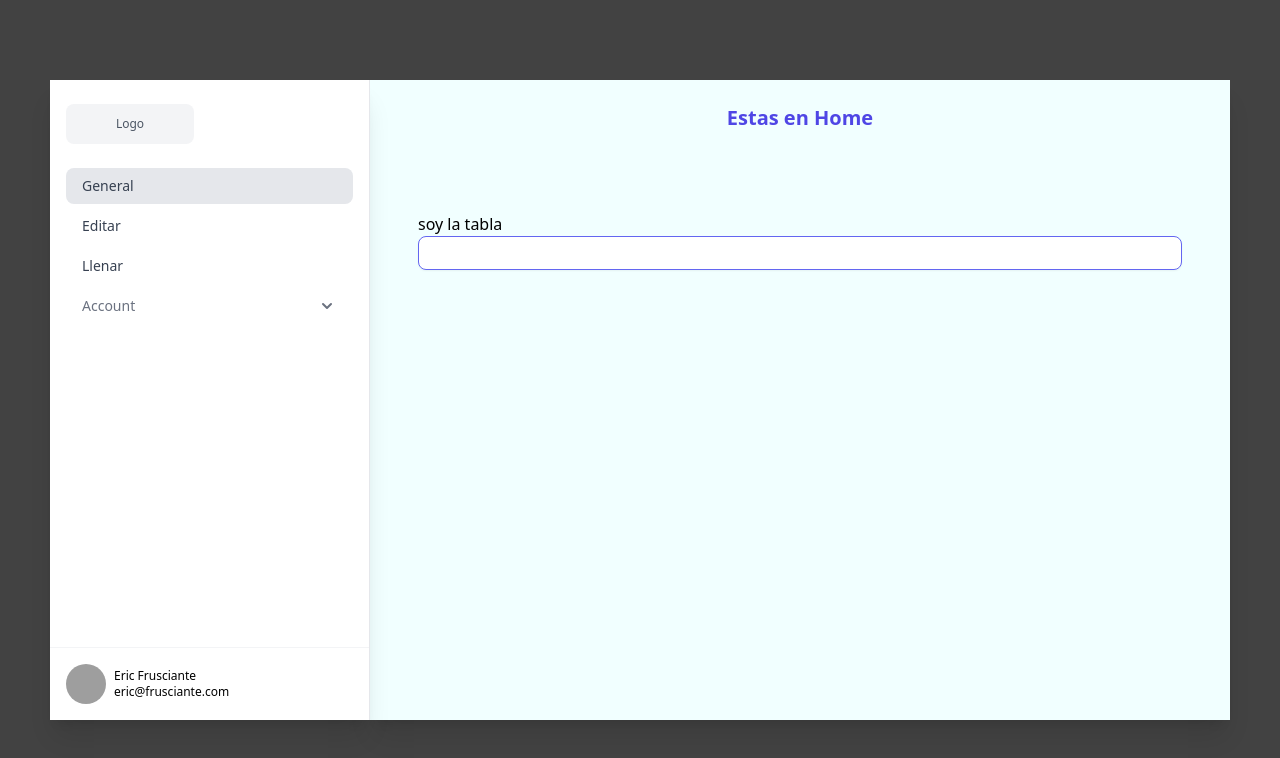
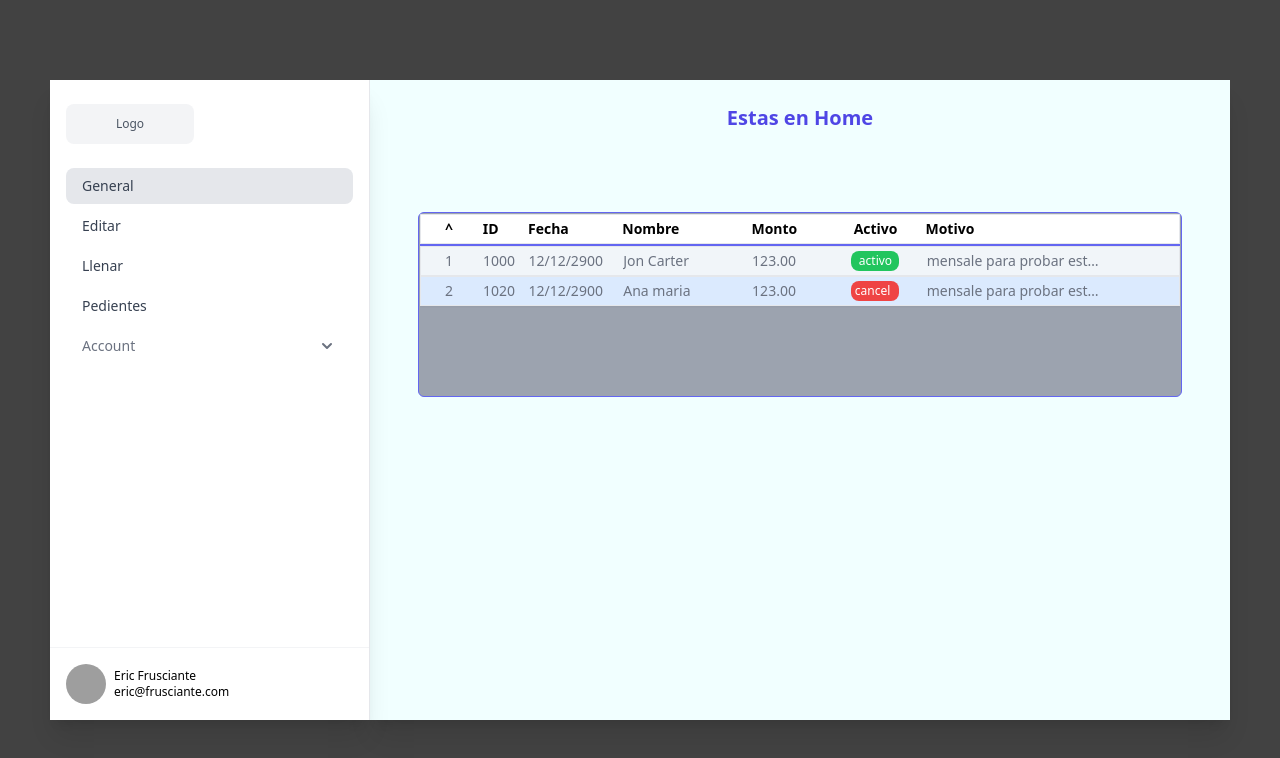
Before and after one commit to 54albert54/printAppReact, a React (Vite) app: page / in a window 1280 px wide. Shown: the top 758 px of the page. Built offline with nearby package versions, Linux system fonts and the light colour scheme; grey boxes are pictures that could not be loaded.

Commit message:
ready table view

```diff
--- /dev/null
+++ b/src/components/CellViews.tsx
@@ -0,0 +1,33 @@
+import { TDataToShow } from "../context/types";
+
+
+
+
+interface Props {
+  element:TDataToShow
+  idx:number
+}
+
+const CellViews = ({element, idx}:Props) => {
+  return (
+    <ul className={`${idx  % 2 == 0 ? "bg-slate-100": "bg-blue-100"} hover:bg-slate-300 hover:cursor-pointer w-full flex flex-row justify-between  border shadow-sm font-light text-gray-500  text-sm  py-1 pl-6`}  >
+      <li className="w-[50px] ">{idx +1}</li>
+      <li className="w-[60px] ">{element.ID}</li>
+      <li className="w-[125px] ">{element.FechaColilla}</li>
+      <li className="w-[170px] max-w-[205px] overflow-hidden text-start truncate">{element.NombreCliente}</li>
+      <li className="w-[120px] max-w-[110px] overflow-hidden  pr-8 ">{element.Cantidad}</li>
+      <li className="w-[100px] flex  justify-start">{element.active? <p className="bg-green-500 w-12 font-normal rounded-lg px-2 text-white text-[12px]">activo</p>:<p className="bg-red-500 w-12 font-normal rounded-lg pl-1 text-white text-[12px]">cancel</p>}</li>
+
+
+
+
+      <li className="w-[280px] mr-10 max-w-xs overflow-hidden hover:overflow-visible transition duration-500 ease-out hover:ease-in  relative z-0 group ">
+        <p className="truncate w-[180px] z-0 group-hover:hidden ">{element.motivo}</p>
+      <p className={`absolute  w-[325px]   z-30 top-0 hidden group-hover:block hover:bg-slate-300`}    >{element.motivo}ddd</p>
+      </li>
+
+    </ul>
+  );
+};
+
+export default CellViews;
--- a/src/components/MainTableView.tsx
+++ b/src/components/MainTableView.tsx
@@ -1,14 +1,44 @@
+import { useEffect, useState } from "react";
+import CellViews from "./CellViews";
+import Context from "../context/provider";
+
 export default function MainTableView (){
+    const context = Context();
+    const [allData , setData ] = useState (context?.data)
+
+    useEffect(()=>{
+        console.log('se agrego uno nuevo');
+        setData(context?.data)
+
+    },[context?.data])
 
     return(
-        <section>
-            <p>soy la tabla</p>
-            <div className="flex  items-center justify-between gap-4 rounded-lg border  bg-white p-4 text-sm font-medium shadow-sm border-indigo-500"
-    >
 
-            </div>
+            <section className="border-indigo-500 border rounded-md overflow-hidden p-[1px] bg-gray-400 min-h-[30%] max-h-[82%]">
+                <ul className="  w-full flex flex-row justify-between  border shadow-sm font-semibold text-sm bg-white py-1 pl-6 ">
 
 
-        </section>
+                    <li className="w-[50px] ">{'^'}</li>
+                    <li className="w-[60px] ">ID</li>
+                    <li className="w-[125px] ">Fecha</li>
+                    <li className="w-[150px]  ">Nombre</li>
+                    <li className="w-[120px] relative left-4 "><p>Monto</p></li>
+                    <li className="w-[100px] flex relative right-1  justify-end  ">Activo</li>
+                    <li className="w-[360px] pl-6 ">Motivo</li>
+
+                </ul>
+                <div className=" overflow-scroll border-t-2 border-indigo-500  scroll-smooth h-full">
+                {
+                    allData?.map(( data , i)=>(
+                        <CellViews key={i+data.ID} element={data}  idx={i} />
+                    ))
+                }
+                </div>
+
+
+            </section>
+
+
+
     )
 }
--- a/src/components/SideBar.tsx
+++ b/src/components/SideBar.tsx
@@ -43,6 +43,16 @@ const SideBar = () => {
                 }  justify-start rounded-lg hover:bg-gray-200 px-4 py-2 text-sm font-medium text-gray-700`}
               >
                 Llenar
+              </button>
+            </li>
+            <li>
+              <button
+                onClick={() => context?.setArea("Pedientes")}
+                className={`flex w-full ${
+                  context?.area == "Print" ? "bg-gray-200 " : ""
+                }  justify-start rounded-lg hover:bg-gray-200 px-4 py-2 text-sm font-medium text-gray-700`}
+              >
+                Pedientes
               </button>
             </li>
 
--- a/src/context/provider.tsx
+++ b/src/context/provider.tsx
@@ -4,14 +4,25 @@ import { TDataToShow, TRealvalues, TReference } from "./types";
 
 
 const pruebaCheck:TDataToShow = {
-  Fecha:'12/12/2900' ,
+  Fecha:'12/12/2024' ,
   FechaColilla:'12/12/2900',
   CantidadColilla:'123.00',
   NombreCliente: 'Jon Carter' ,
   ID:1000,
   motivo:"mensale para probar esto de preba" ,
   Cantidad:'123.00' ,
-
+  active:true,
+  DetalleCantidad: 'mas letras de los numeros'
+};
+const pruebaCheck2:TDataToShow = {
+  Fecha:'12/12/2024' ,
+  FechaColilla:'12/12/2900',
+  CantidadColilla:'123.00',
+  NombreCliente: 'Ana maria ' ,
+  ID:1020,
+  motivo:"mensale para probar esto de preba" ,
+  Cantidad:'123.00' ,
+  active:false,
   DetalleCantidad: 'mas letras de los numeros'
 };
 
@@ -21,13 +32,15 @@ type TContext = {
   eraseReferences: () => void;
   area:string
   setArea:(a)=>void
-  dataToShow:TRealvalues
+  dataToShow:TRealvalues[]
    setDataToShow:(e)=>void
 
    data:TDataToShow[]
 
    saveDataInArchive:(e)=>void
 };
+
+
 
 const CheckContext = createContext<TContext | null>(null);
 
@@ -39,8 +52,11 @@ export const CheckContextProvider = ({ children }) => {
     monto: "",
     clientName: "",
   })
+  const [data ,setData] = useState<TDataToShow[]>([pruebaCheck , pruebaCheck2 ])
 
-  const [data ,setData] = useState<TDataToShow[]>([pruebaCheck])
+
+
+
 
 
   const saveDataInArchive =(newCheck)=>{
--- a/src/context/types.ts
+++ b/src/context/types.ts
@@ -17,6 +17,7 @@ export interface TDataToShow{
   ID:number,
   motivo:string
   Cantidad:string
+  active:boolean,
   DetalleCantidad: 'mas letras de los numeros'
 
 }
--- a/src/views/LLenar.tsx
+++ b/src/views/LLenar.tsx
@@ -118,7 +118,7 @@ const LLenar = () => {
         ID:Math.floor(Math.random() * (1900 + 9990) ),
         motivo:values.motivo.charAt(0).toUpperCase() +values.motivo.slice(1)+"." ,
         Cantidad: `${separarNumeroConComas(cantidadSinCero)}.${centavosReales} `,
-
+        active:true,
         DetalleCantidad: `${convertirNumeroEnPalabras(cantidadSinCero)} con ${centavosReales}/100 `
       };
       console.log(realValue)
--- a/src/views/MainView.tsx
+++ b/src/views/MainView.tsx
@@ -5,6 +5,7 @@ import Default from "./Default";
 import EditCheck from "./Editar";
 import Home from "./Home";
 import LLenar from "./LLenar";
+import MyPendietes from "./MyPedientes";
 import PrintArea from "./PrintArea";
 
 const MainView =()=>{
@@ -25,6 +26,7 @@ const MainView =()=>{
         <EditCheck/>
         <Home/>
         <LLenar/>
+        <MyPendietes/>
         {/* <Default/> */}
 
 
--- /dev/null
+++ b/src/views/MyPedientes.tsx
@@ -0,0 +1,23 @@
+
+import Context from "../context/provider";
+
+
+const MyPendietes =()=>{
+  const context = Context();
+
+  return(
+    <main className={` ${
+      context?.area == "Pedientes" ? "z-20" : "z-0 hidden"
+    } relative bg-backGround w-[860px] h-full z-20 shadow-xl m-auto flex flex-col   px-12 pt-6`}>
+      <h2 className="itemsToDisappear w-full text-center font-bold pb-20 text-xl text-indigo-600" >Mis Pendietes</h2>
+    <div>
+      <p>[] Filtrar los ceros en la cantidad  a pointer</p>
+      <p>[] Hacer que cuando este en el area de printar detecte el Enter</p>
+      <p>[] Seperar los componentes en statesLess</p>
+    </div>
+
+    </main>
+    )
+};
+
+export default MyPendietes;
```
Also changed, not shown: src/views/Home.tsx (+0 -11 lines).
